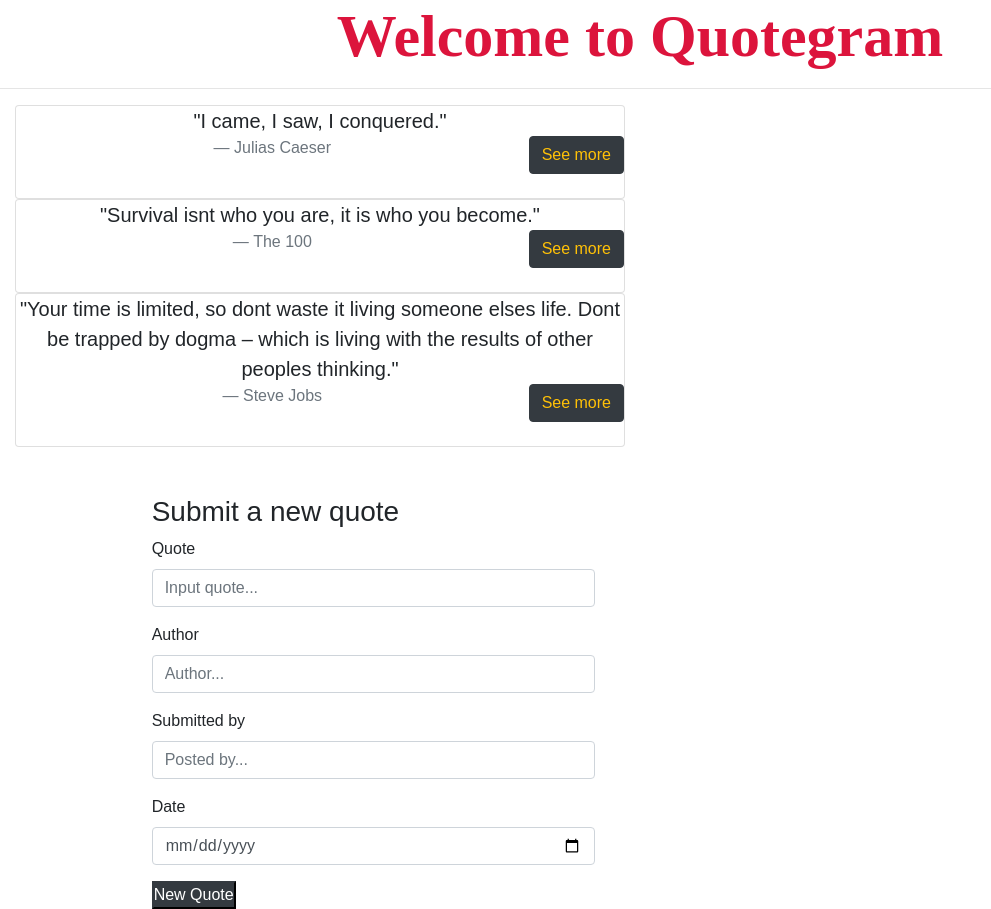
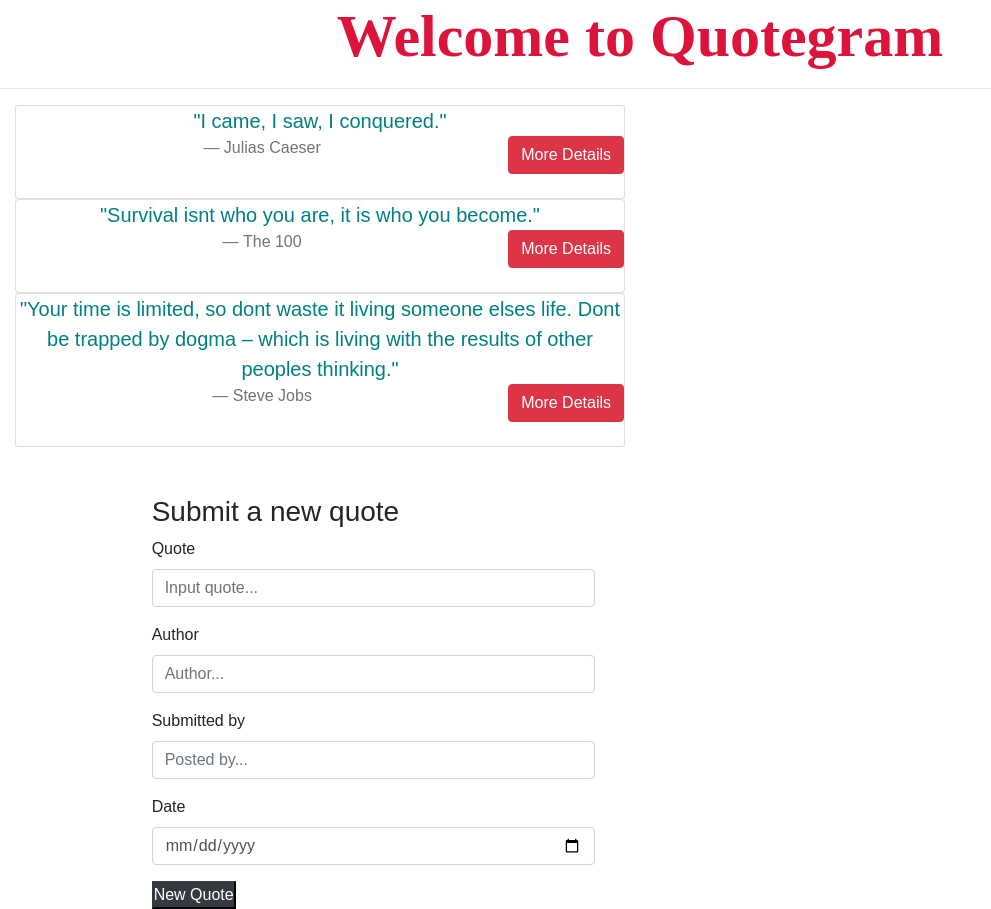
Before and after one commit to bmuchemi/Quotegram, an Angular app in the folder Quotegram/: page / in a window 1280 px wide. Shown: the whole page, without its empty margins (0-991 px from the left). Built offline with nearby package versions, Linux system fonts and the light colour scheme.

Commit message:
add color to quotes

```diff
--- a/Quotegram/src/app/quotes/quotes.component.css
+++ b/Quotegram/src/app/quotes/quotes.component.css
@@ -6,6 +6,6 @@
     font-weight: 900;
 }
 
-#row {
+.block {
     color: teal;
 }
--- a/Quotegram/src/app/quotes/quotes.component.html
+++ b/Quotegram/src/app/quotes/quotes.component.html
@@ -8,7 +8,7 @@
                     <div class="block">
                         <blockquote class="blockquote mb-0 text-center">"{{quote.text}}" <br>
                             <footer class="blockquote-footer">{{quote.author}}
-                                <button (click)='details(i)' class="btn btn-dark text-warning float-right">See more</button>
+                                <button (click)='details(i)' class="btn btn-danger float-right">More Details</button>
                             </footer>
                         </blockquote>
                     </div>
```
